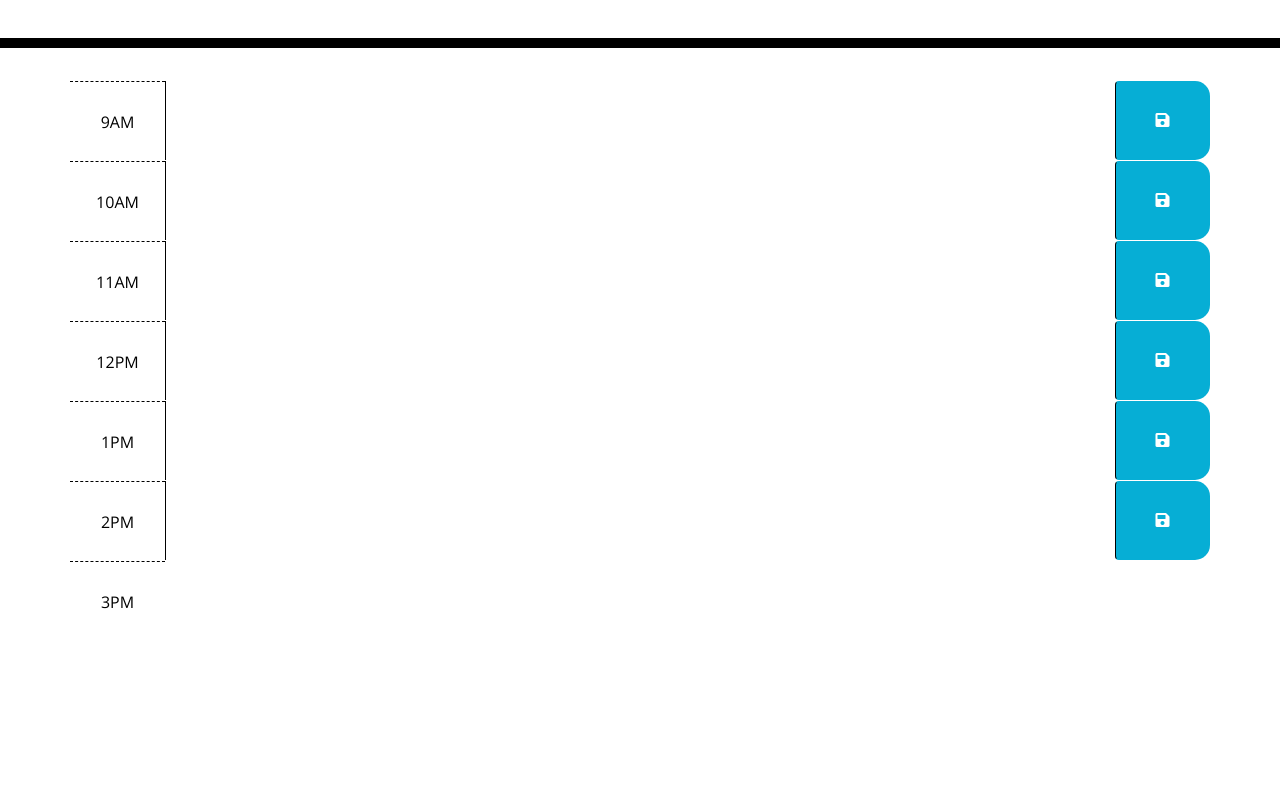
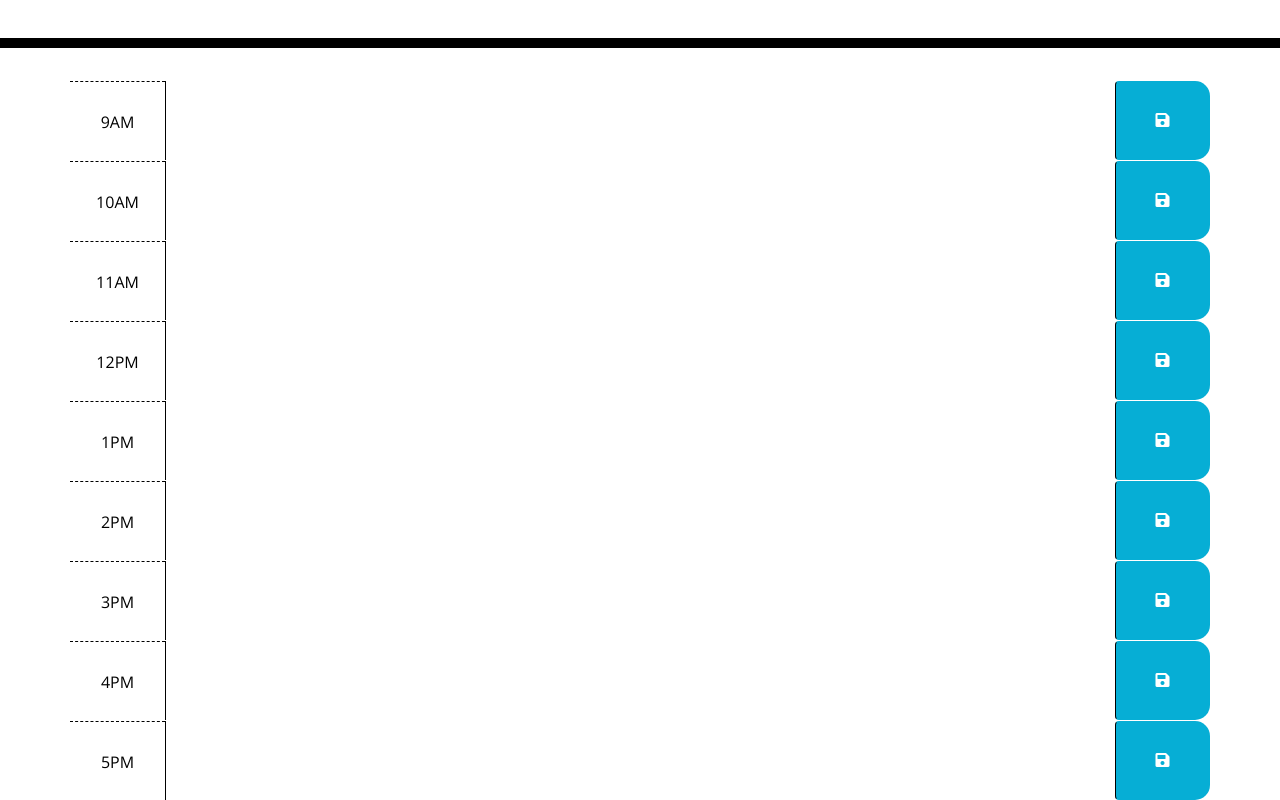
Before and after one commit to jep1220/WorkPlanner, a plain HTML site: page index.html in a window 1280 px wide. Shown: the part 307-1107 px from the top of the page. Before the commit the page ends 947 px from the top, so only its background shows below. Drawn offline with nearby package versions, Linux system fonts and the light colour scheme.

Commit message:
final hr blocks added

```diff
--- a/index.html
+++ b/index.html
@@ -84,6 +84,26 @@
        <div class="col-md-1 hour">
           3PM
         </div>
+        <textarea class="col-md-10 description">
+        </textarea>
+        <button class="btn saveBtn col-md-1"><i class="fas fa-save"></i></button>
+      </div>
+      <div id="hour-16" class="row time-block">
+        <div class="col-md-1 hour">
+          4PM
+        </div>
+        <textarea class="col-md-10 description">
+        </textarea>
+        <button class="btn saveBtn col-md-1"><i class="fas fa-save"></i></button>
+      </div>
+      <div id="hour-17" class="row time-block">
+        <div class="col-md-1 hour">
+          5PM
+        </div>
+        <textarea class="col-md-10 description">
+        </textarea>
+        <button class="btn saveBtn col-md-1"><i class="fas fa-save"></i></button>
+      </div>
 
 
     </div>
```
